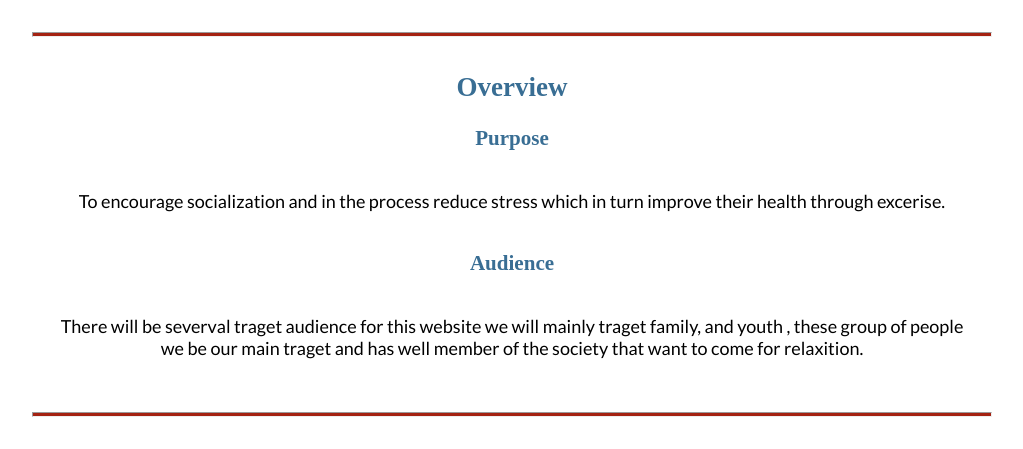
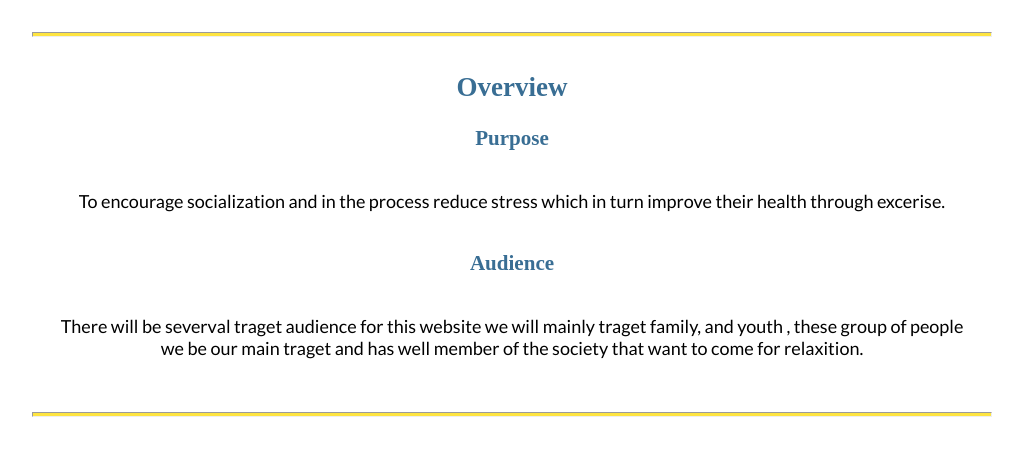
Before and after one commit to johnsonakpama/wdd130, a plain HTML site: page wwr/site-plan-rafting.html in a window 1280 px wide. Shown: the part 351-800 px from the top of the page, without its empty margins (128-1151 px from the left). Drawn offline with Linux system fonts and the light colour scheme; a web font is replaced by a local one.

Commit message:
uploading my purpose

```diff
--- a/wwr/styles/site-plan-rafting.css
+++ b/wwr/styles/site-plan-rafting.css
@@ -6,10 +6,10 @@ Fonts are separated by a & */
 
 :root {
   /* change the values below to your colors from your palette */
-  --primary-color: #396E94   ;
-  --secondary-color: #E7C24F ;
-  --accent1-color: #A42212;
-  --accent2-color: white;
+  --primary-color: #9b5de5 ;
+  --secondary-color: #f15bb5;
+  --accent1-color: #fee440;
+  --accent2-color: #005fd4;
 
   /* change the values below to your chosen font(s) */
   --heading-font: "IM Fell French Canon";
```
